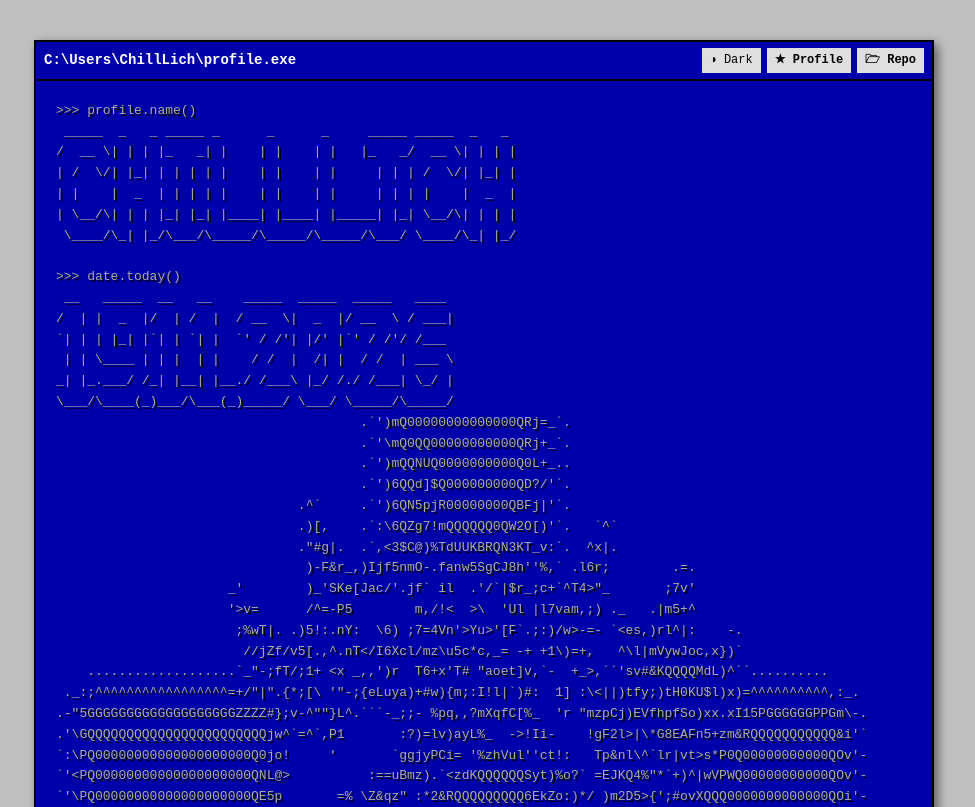
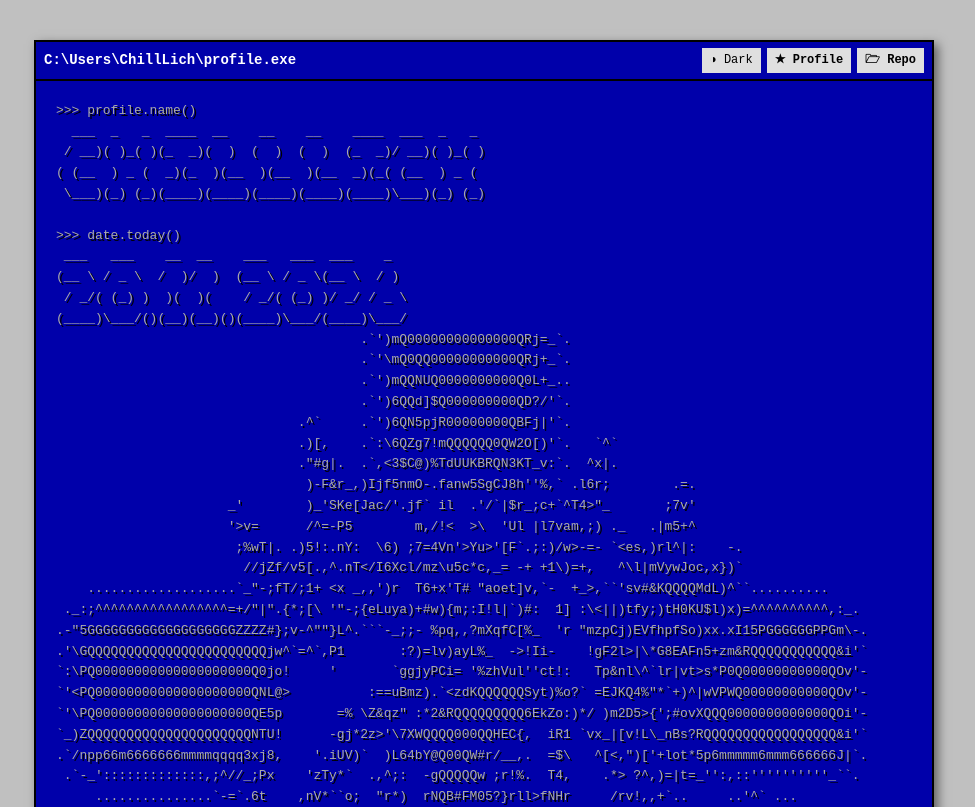
Before and after one commit to ChillLich/ChillLich, a plain HTML site: page docs/index.html in a window 1280 px wide. Shown: the top 807 px of the page, without its empty margins (156-1131 px from the left). Drawn offline with Linux system fonts and the light colour scheme.

Commit message:
deploy: 1ffc193dfc8bc5b9de621bee2fdabd7049ad87f8

```diff
--- a/docs/index.html
+++ b/docs/index.html
@@ -282,20 +282,16 @@
 
       <div class="terminal-body">
         <pre><code>&gt;&gt;&gt; profile.name()
- _____  _   _ _____ _      _      _     _____ _____  _   _
-/  __ \| | | |_   _| |    | |    | |   |_   _/  __ \| | | |
-| /  \/| |_| | | | | |    | |    | |     | | | /  \/| |_| |
-| |    |  _  | | | | |    | |    | |     | | | |    |  _  |
-| \__/\| | | |_| |_| |____| |____| |_____| |_| \__/\| | | |
- \____/\_| |_/\___/\_____/\_____/\_____/\___/ \____/\_| |_/
+  ___  _   _  ____  __    __    __    ____  ___  _   _
+ / __)( )_( )(_  _)(  )  (  )  (  )  (_  _)/ __)( )_( )
+( (__  ) _ (  _)(_  )(__  )(__  )(__  _)(_( (__  ) _ (
+ \___)(_) (_)(____)(____)(____)(____)(____)\___)(_) (_)
 
 &gt;&gt;&gt; date.today()
- __   _____  __   __    _____  _____  _____   ____
-/  | |  _  |/  | /  |  / __  \|  _  |/ __  \ / ___|
-`| | | |_| |`| | `| |  `' / /'| |/' |`' / /'/ /___
- | | \____ | | |  | |    / /  |  /| |  / /  | ___ \
-_| |_.___/ /_| |__| |__./ /___\ |_/ /./ /___| \_/ |
-\___/\____(_)___/\___(_)_____/ \___/ \_____/\_____/
+ ___   ___    __  __    ___   ___  ___    _
+(__ \ / _ \  /  )/  )  (__ \ / _ \(__ \  / )
+ / _/( (_) )  )(  )(    / _/( (_) )/ _/ / _ \
+(____)\___/()(__)(__)()(____)\___/(____)\___/
 </code></pre>
 <pre class="ascii-avatar">
                                        .`&#x27;)mQ00000000000000QRj=_`.
```
Also changed, not shown: 1 other file.
